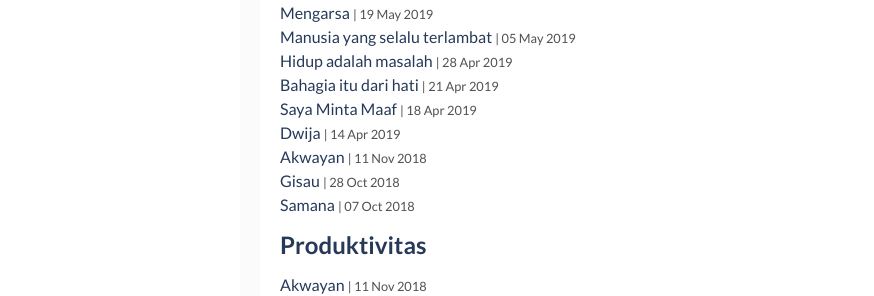
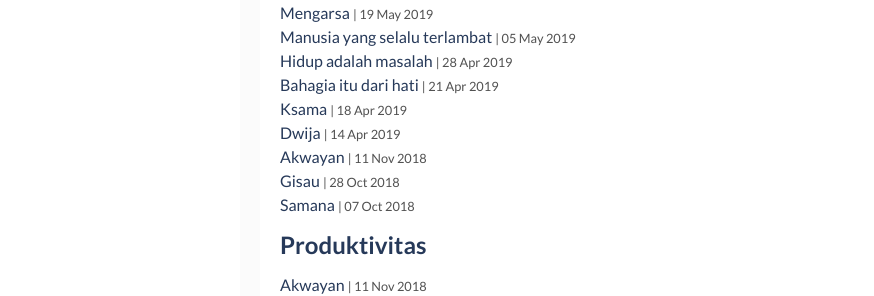
Before and after one commit to windusasongko/windusasongko.github.io, a Jekyll site: the page built from tags.html, in a window 1280 px wide. Shown: the part 316-612 px from the top of the page, without its empty margins (0-874 px from the left). Built offline with Jekyll 4.4.1, drawn with Linux system fonts in a browser that asks for light colours.

Commit message:
Update and rename 2019-04-18-saya-minta-maaf.markdown to 2019-04-18-ksama.markdown

```diff
--- a/_posts/2019-04-18-saya-minta-maaf.markdown
+++ b/_posts/2019-04-18-ksama.markdown
@@ -1,12 +1,14 @@
 ---
 layout: post
-title: Saya Minta Maaf
+title: Ksama
 date: 2019-04-18 13:20:00 +0700
 description: # Add post description (optional)
 img: maaf.jpg
 fig-caption: # Add figcaption (optional)
 tags: [Opini]
 ---
+
+***Ampun, Maaf.***
 
 Pernah nggak, merasa bahagia tapi sedih, sedih tapi bahagia?
 Bahagia sebahagia-bahagianya, sekaligus sedih sesedih-sedihnya, di waktu yang bersamaan.
```
